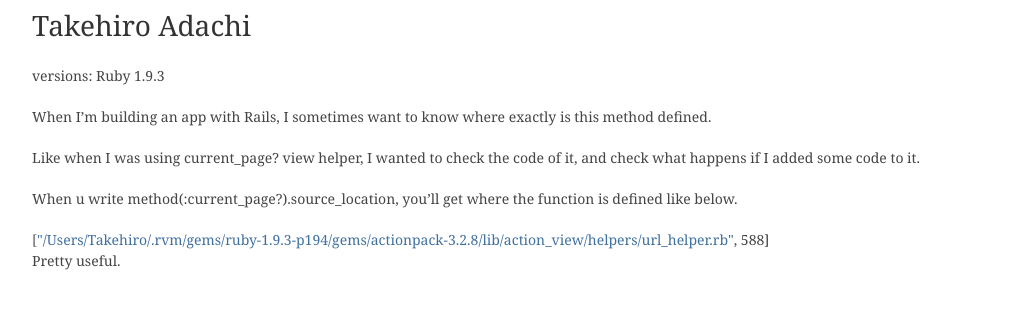
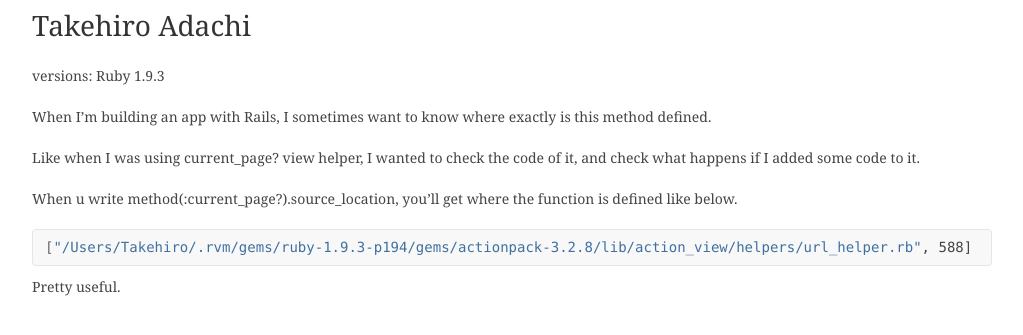
Before and after one commit to take/take.github.io, a Jekyll site: the page built from _posts/2012-11-27-ffs-where-is-this-function-defined.markdown, in a window 1280 px wide. Shown: the top 335 px of the page, without its empty margins (128-1151 px from the left). Built offline with Jekyll 4.4.1, drawn with Linux system fonts in a browser that asks for light colours; Markdown is read by kramdown in place of the engine named in the settings.

Commit message:
added code syntax highlight css

```diff
--- a/assets/stylesheet/main.css
+++ b/assets/stylesheet/main.css
@@ -75,3 +75,16 @@ a:hover, a:focus {
   text-transform: uppercase;
   font-size: 12px;
 }
+
+/* line 52, sass/main.sass */
+.highlight {
+  margin: 10px 0;
+}
+/* line 54, sass/main.sass */
+.highlight pre {
+  background-color: #f8f8f8;
+  padding: 7px 12px;
+  border: 1px solid #e5e5e5;
+  border-radius: 4px;
+  font-family: Monaco, Bitstream Vera Sans Mono, Lucida Console, Terminal;
+}
```
Also changed, not shown: assets/stylesheet/sass/main.sass (+10 -0 lines).
